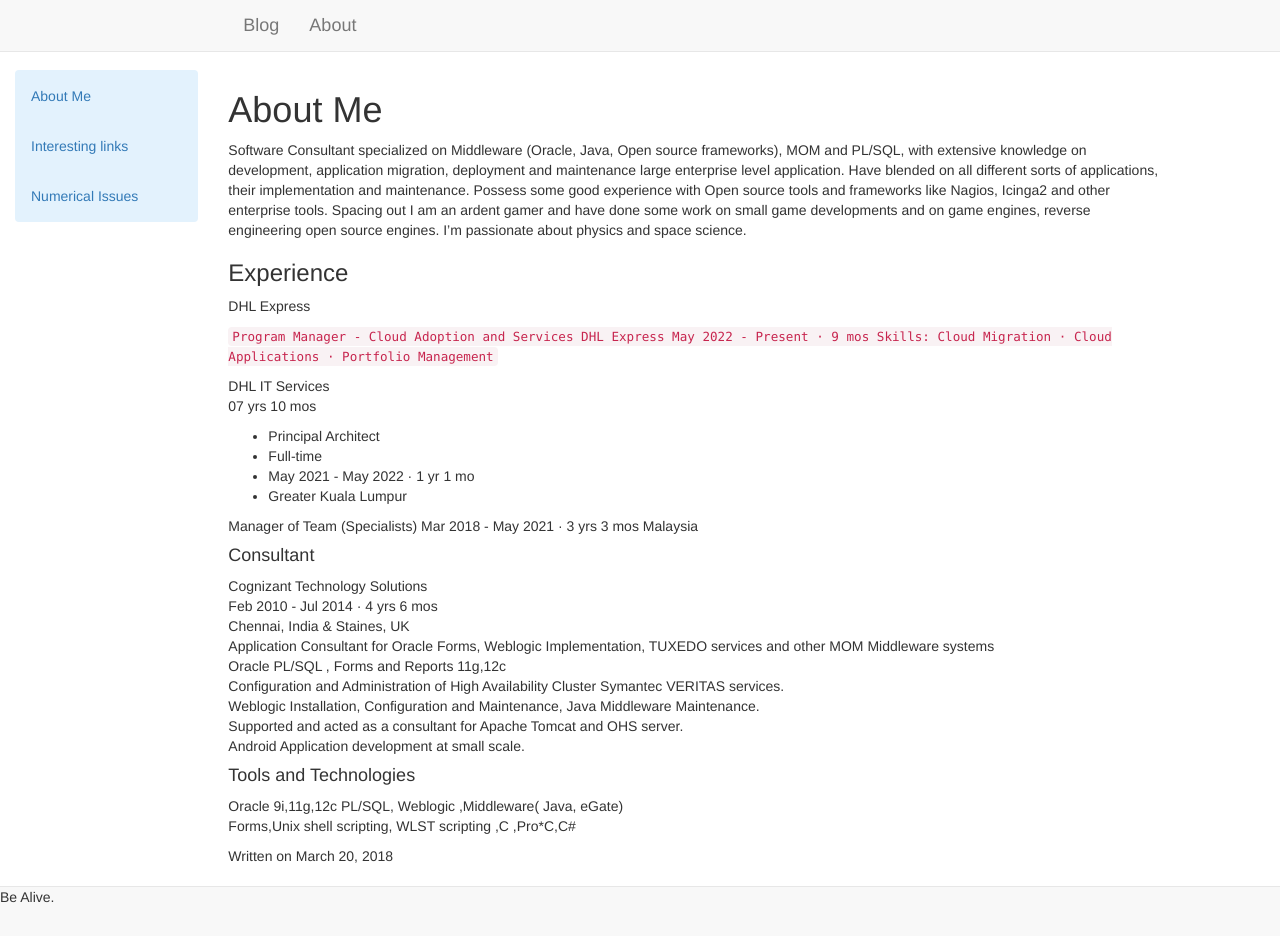
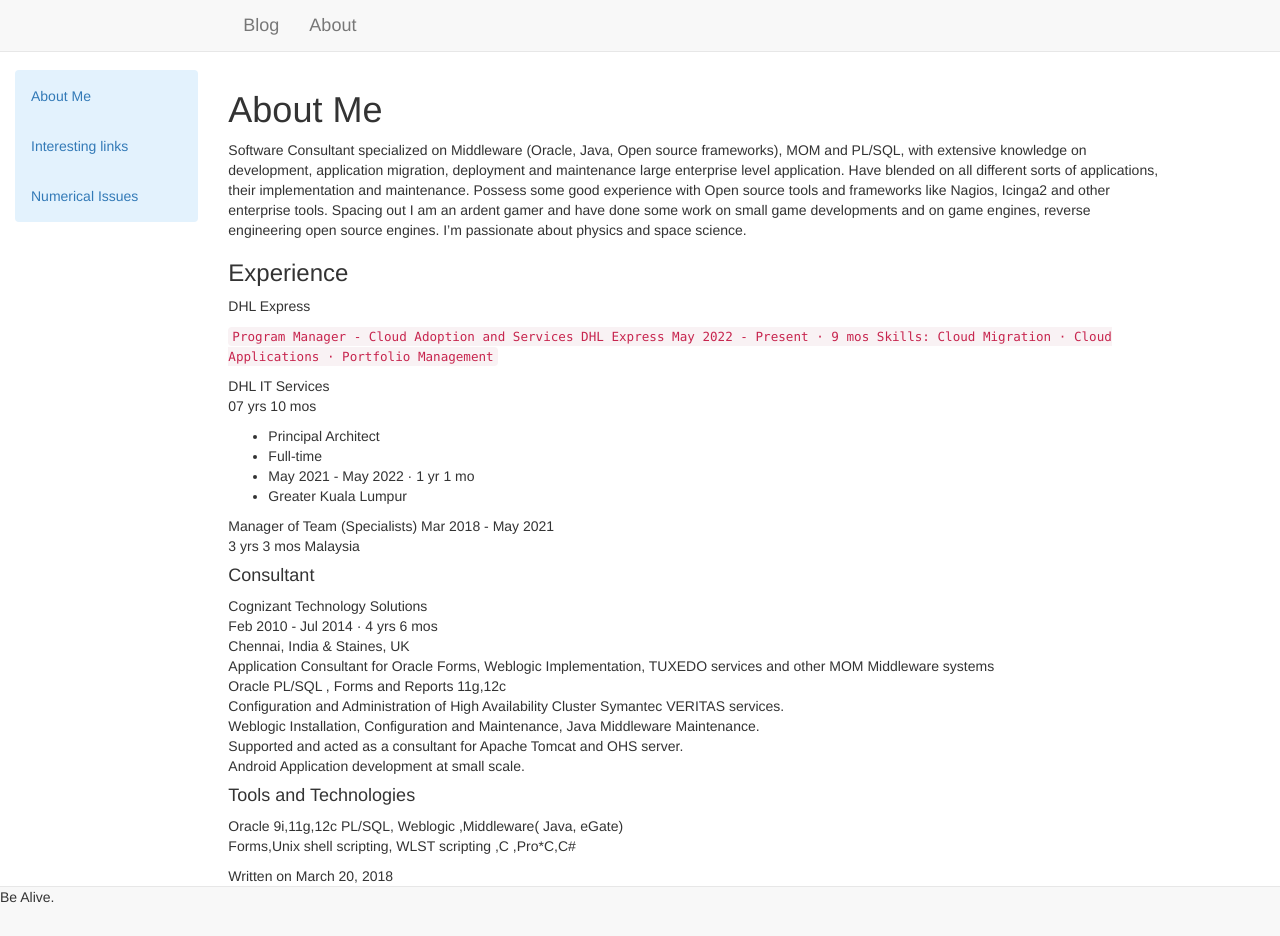
Before and after one commit to sudhaman/sudhaman.github.io, a Jekyll site: the page built from _posts/2018-03-20-About-me.md, in a window 1280 px wide and 936 px high. Built offline with Jekyll 4.4.1, drawn with Linux system fonts in a browser that asks for light colours.

```diff
--- a/_posts/2018-03-20-About-me.md
+++ b/_posts/2018-03-20-About-me.md
@@ -23,7 +23,8 @@ DHL IT Services
 - Greater Kuala Lumpur
 
 Manager of Team (Specialists)
-Mar 2018 - May 2021 · 3 yrs 3 mos
+Mar 2018 - May 2021
+3 yrs 3 mos
 Malaysia
 
 #### Consultant
```
